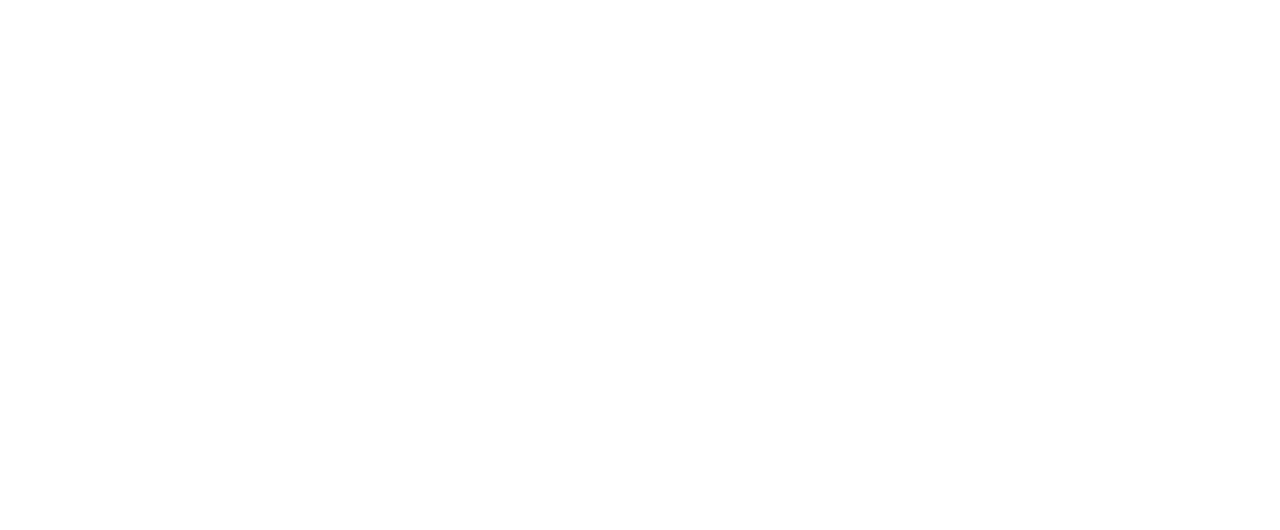
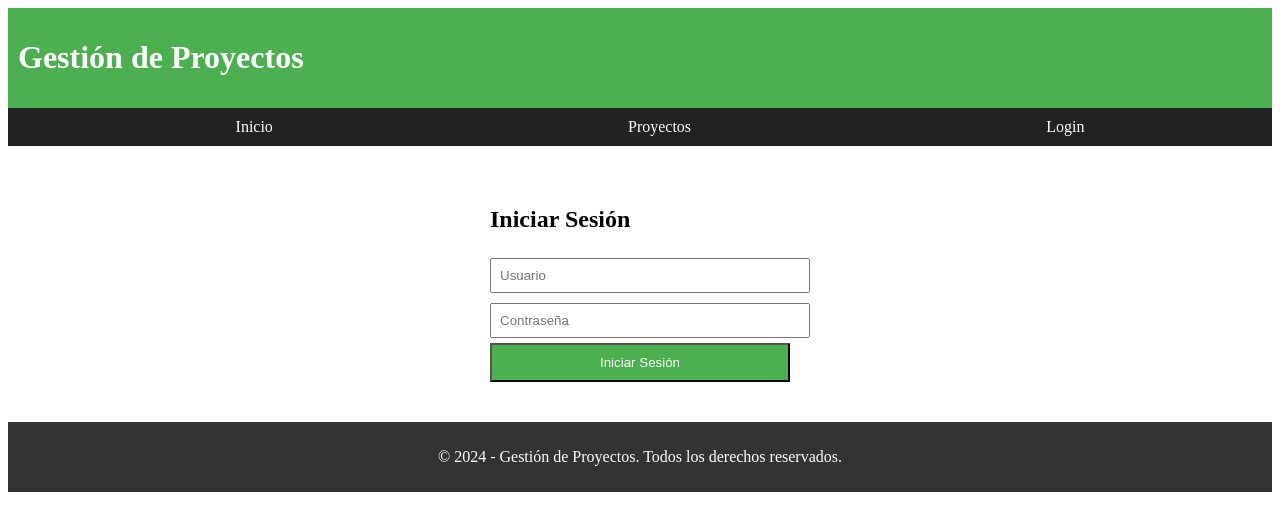
Before and after one commit to Mirkoles1/practicas-profesionalizantes, a React (Create React App) app in the folder matriz-responsabilidades-frontend/: page /login in a window 1280 px wide. Before the commit this address had no page. Shown: the top 530 px of the page. Built offline with nearby package versions, Linux system fonts and the light colour scheme.

Commit message:
Se modifico Pages y agrego Log in
En el FrontEnd se modifico la carpeta de Pages y en Components se agrego un formulario de Log in.

```diff
--- a/matriz-responsabilidades-frontend/src/App.js
+++ b/matriz-responsabilidades-frontend/src/App.js
@@ -1,19 +1,28 @@
+// App.js
 import React from 'react';
 import { BrowserRouter as Router, Route, Routes } from 'react-router-dom';
-import DashboardPage from './Pages/DashboardPage';
-import ProyectoListPage from './Pages/ProyectoListPage';
-import ProyectoDetallePage from './Pages/ProyectoDetallePage';
+import Header from './Pages/Header';
+import Footer from './Pages/Footer';
+import Navbar from './Pages/Navbar';
+import Dashboard from './Components/Dashboard';
+import ProyectoList from './Components/ProyectoList';
+import ProyectoDetalle from './Components/ProyectoDetalle';
+import LoginForm from './Components/LoginForm';
 
 const App = () => {
   return (
     <Router>
-            <div>
+      <Header />
+      <Navbar />
+      <div style={{ padding: '20px' }}>
         <Routes>
-                    <Route path="/" element={<DashboardPage />} />
-                    <Route path="/proyectos" element={<ProyectoListPage />} />
-                    <Route path="/proyectos/:id" element={<ProyectoDetallePage />} />
+          <Route path="/" element={<Dashboard />} />
+          <Route path="/proyectos" element={<ProyectoList />} />
+          <Route path="/proyectos/:id" element={<ProyectoDetalle />} />
+          <Route path="/login" element={<LoginForm />} />
         </Routes>
       </div>
+      <Footer />
     </Router>
   );
 };
--- /dev/null
+++ b/matriz-responsabilidades-frontend/src/Components/LoginForm.js
@@ -0,0 +1,40 @@
+// Components/LoginForm.js
+import React, { useState } from 'react';
+
+const LoginForm = () => {
+  const [username, setUsername] = useState('');
+  const [password, setPassword] = useState('');
+
+  const handleLogin = (e) => {
+    e.preventDefault();
+    console.log('Usuario:', username, 'Contraseña:', password);
+    // Aquí puedes integrar la lógica de autenticación
+  };
+
+  return (
+    <form onSubmit={handleLogin} style={{ maxWidth: '300px', margin: 'auto', padding: '20px' }}>
+      <h2>Iniciar Sesión</h2>
+      <input
+        type="text"
+        placeholder="Usuario"
+        value={username}
+        onChange={(e) => setUsername(e.target.value)}
+        required
+        style={{ width: '100%', margin: '5px 0', padding: '8px' }}
+      />
+      <input
+        type="password"
+        placeholder="Contraseña"
+        value={password}
+        onChange={(e) => setPassword(e.target.value)}
+        required
+        style={{ width: '100%', margin: '5px 0', padding: '8px' }}
+      />
+      <button type="submit" style={{ width: '100%', padding: '10px', backgroundColor: '#4CAF50', color: 'white' }}>
+        Iniciar Sesión
+      </button>
+    </form>
+  );
+};
+
+export default LoginForm;
--- a/matriz-responsabilidades-frontend/src/Pages/DashboardPage.js
+++ /dev/null
@@ -1,14 +0,0 @@
-import React from 'react';
-import { Link } from 'react-router-dom';
-
-const DashboardPage = () => {
-    return (
-        <div>
-            <h1>Dashboard</h1>
-            <p>Bienvenido al Panel de Control.</p>
-            <Link to="/proyectos">Ver Proyectos</Link>
-        </div>
-    );
-};
-
-export default DashboardPage;
--- /dev/null
+++ b/matriz-responsabilidades-frontend/src/Pages/Footer.js
@@ -0,0 +1,10 @@
+// Components/Footer.js
+import React from 'react';
+
+const Footer = () => (
+  <footer style={{ backgroundColor: '#333', color: 'white', textAlign: 'center', padding: '10px' }}>
+    <p>© 2024 - Gestión de Proyectos. Todos los derechos reservados.</p>
+  </footer>
+);
+
+export default Footer;
--- /dev/null
+++ b/matriz-responsabilidades-frontend/src/Pages/Header.js
@@ -0,0 +1,10 @@
+// Components/Header.js
+import React from 'react';
+
+const Header = () => (
+  <header style={{ backgroundColor: '#4CAF50', padding: '10px', color: 'white' }}>
+    <h1>Gestión de Proyectos</h1>
+  </header>
+);
+
+export default Header;
--- /dev/null
+++ b/matriz-responsabilidades-frontend/src/Pages/Navbar.js
@@ -0,0 +1,15 @@
+// Components/Navbar.js
+import React from 'react';
+import { Link } from 'react-router-dom';
+
+const Navbar = () => (
+  <nav style={{ backgroundColor: '#222', padding: '10px' }}>
+    <ul style={{ display: 'flex', listStyle: 'none', justifyContent: 'space-around', margin: 0 }}>
+      <li><Link to="/" style={{ color: 'white', textDecoration: 'none' }}>Inicio</Link></li>
+      <li><Link to="/proyectos" style={{ color: 'white', textDecoration: 'none' }}>Proyectos</Link></li>
+      <li><Link to="/login" style={{ color: 'white', textDecoration: 'none' }}>Login</Link></li>
+    </ul>
+  </nav>
+);
+
+export default Navbar;
--- a/matriz-responsabilidades-frontend/src/Pages/ProyectoDetallePage.js
+++ /dev/null
@@ -1,39 +0,0 @@
-import React, { useEffect, useState } from 'react';
-import { useParams, useNavigate } from 'react-router-dom';
-import axios from 'axios';
-
-const ProyectoDetallePage = () => {
-    const { id } = useParams();
-    const navigate = useNavigate();
-    const [proyecto, setProyecto] = useState({});
-    const [actividades, setActividades] = useState([]);
-
-    useEffect(() => {
-        axios.get(`http://localhost:4000/api/proyectos/${id}`)
-            .then(response => {
-                setProyecto(response.data.proyecto);
-                setActividades(response.data.actividades);
-            })
-            .catch(error => console.error('Error al cargar detalles:', error));
-    }, [id]);
-
-    return (
-        <div>
-            <button onClick={() => navigate(-1)}>Volver</button>
-            <h1>{proyecto.nombre}</h1>
-            <p><strong>Descripción:</strong> {proyecto.descripcion}</p>
-            <p><strong>Estado:</strong> {proyecto.estado}</p>
-
-            <h2>Actividades</h2>
-            <ul>
-                {actividades.map(actividad => (
-                    <li key={actividad.id}>
-                        {actividad.descripcion} - {actividad.estado}
-                    </li>
-                ))}
-            </ul>
-        </div>
-    );
-};
-
-export default ProyectoDetallePage;
--- a/matriz-responsabilidades-frontend/src/Pages/ProyectoListPage.js
+++ /dev/null
@@ -1,31 +0,0 @@
-import React, { useEffect, useState } from 'react';
-import { Link } from 'react-router-dom';
-import axios from 'axios';
-
-const ProyectoListPage = () => {
-    const [proyectos, setProyectos] = useState([]);
-
-    useEffect(() => {
-        axios.get('http://localhost:4000/api/proyectos')
-            .then(response => setProyectos(response.data))
-            .catch(error => console.error('Error al cargar proyectos:', error));
-    }, []);
-
-    return (
-        <div>
-            <h1>Lista de Proyectos</h1>
-            <ul>
-                {proyectos.map(proyecto => (
-                    <li key={proyecto.id}>
-                        <Link to={`/proyectos/${proyecto.id}`}>
-                            {proyecto.nombre}
-                        </Link>
-                    </li>
-                ))}
-            </ul>
-            <Link to="/">Volver al Dashboard</Link>
-        </div>
-    );
-};
-
-export default ProyectoListPage;
```
Also changed, not shown: matriz-responsabilidades-frontend/src/Components/ProyectoDetalle.js (renamed from matriz-responsabilidades-frontend/src/Components/PtoyectoDetalle.js). Lines whose indentation alone changed are shown as unchanged.
